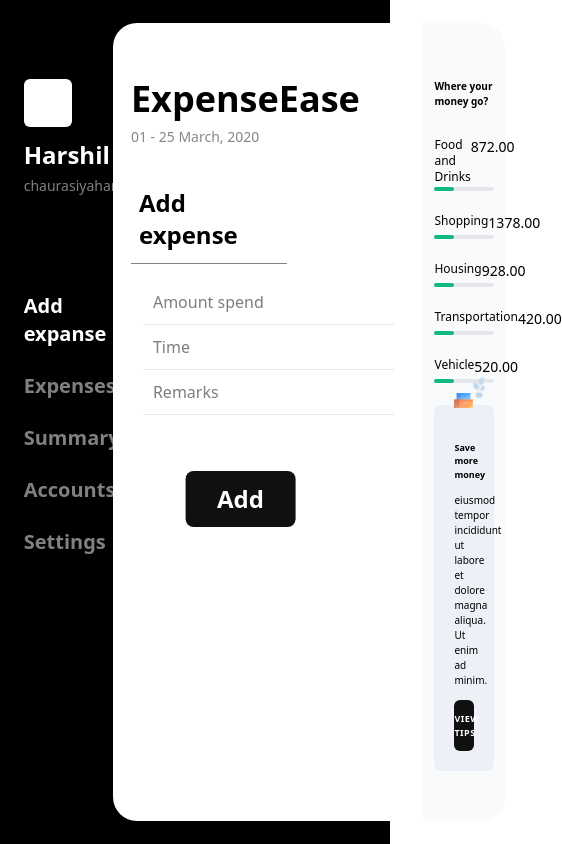
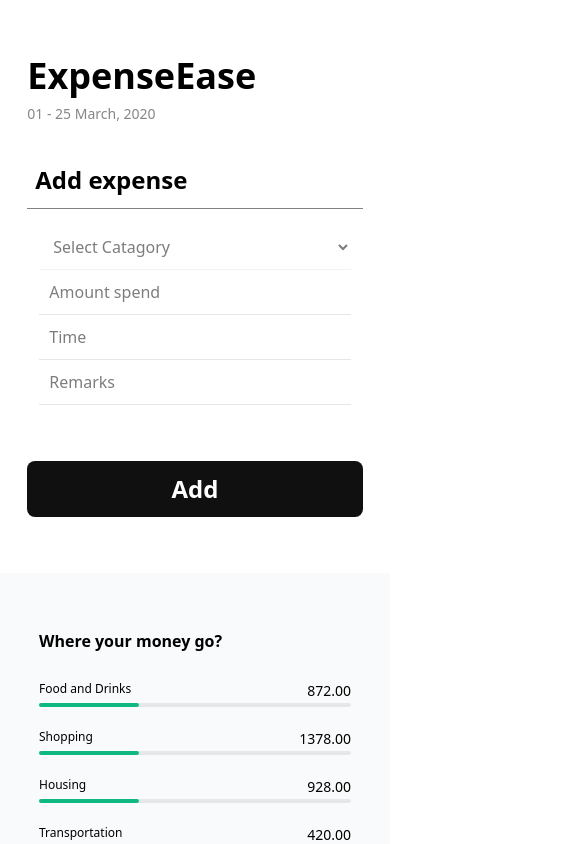
Before and after one commit to prernaaab/ExpenseEase, a React (Vite) app: page /dashboard in a window 390 px wide. Shown: the top 844 px of the page, 562 px wide, since content can reach past the window. Built offline with nearby package versions, Linux system fonts and the light colour scheme.

Commit message:
initial commit

```diff
--- a/src/components/Dashboard/AddExpanse.jsx
+++ b/src/components/Dashboard/AddExpanse.jsx
@@ -1,19 +1,40 @@
-import React from "react";
+import React, { useState } from "react";
 
 export default function AddExpanse() {
+  const [selectedValue, setSelectedValue] = useState("Select Catagory");
+  const handleSelectChange = (event) => {
+    setSelectedValue(event.target.value);
+  };
   return (
-    <div className="py-14 px-[4.5dvw]">
+    <div className="dashboardParent">
       <div className="mb-10">
-        <h3 className="text-4xl font-semibold mb-2">ExpenseEase</h3>
+        <h3 className="text-4xl font-semibold mb-2 break-all text-wrap">
+          ExpenseEase
+        </h3>
         <div className="text-[#101010] opacity-50 text-sm">
           01 - 25 March, 2020
         </div>
       </div>
       <div>
-        <div className="text-2xl font-bold pl-2 pb-3 mb-4 border-b-[0.5px] border-[#828282] w-[40dvw]">
+        <div className="text-2xl font-bold pl-2 pb-3 mb-4 border-b-[0.5px] border-[#828282] md:w-[40dvw]">
           Add expense
         </div>
         <div className="flex flex-col px-3 mb-14">
+          <select
+            name="Select Catagory"
+            onChange={handleSelectChange}
+            defaultValue="Select Catagory"
+            className="bg-white p-[10px] hover:cursor-pointer opacity-[51%] border-b-[1px]"
+          >
+            <option value="Select Catagory" hidden disabled>
+              Select Catagory
+            </option>
+            <option value="Grocery">Grocery</option>
+            <option value="Transportation">Transportation</option>
+            <option value="Housing">Housing</option>
+            <option value="Food and Drink">Food and Drink</option>
+            <option value="Entertainment">Entertainment</option>
+          </select>
           <input
             type="text"
             className="p-[10px] outline-none border-b-[0.8px] placeholder:text-black placeholder:opacity-[51%]"
@@ -30,7 +51,7 @@ export default function AddExpanse() {
             placeholder="Remarks"
           />
         </div>
-        <button className="bg-[#101010] outline-none translate-x-[14dvw] text-white font-semibold py-3 w-[40%] rounded-lg text-2xl">
+        <button className="bg-[#101010] outline-none md:translate-x-[14dvw] max-md:w-full text-white font-semibold py-3 w-[40%] rounded-lg text-2xl">
           Add
         </button>
       </div>
--- a/src/components/Dashboard/DashboardLinks.jsx
+++ b/src/components/Dashboard/DashboardLinks.jsx
@@ -8,10 +8,10 @@ function DashboardLinks() {
     return location.pathname.replace(/\/$/, "") === path.replace(/\/$/, "");
   };
   return (
-    <div className="text-white mt-14 mx-[3dvw] w-[20dvw]">
+    <div className="text-white mt-14 mx-[3dvw] w-[20dvw] max-lg:hidden">
       <div className="bg-white h-12 w-12 rounded-md mb-3"></div>
       <h3 className="text-2xl font-bold mb-1">Harshil</h3>
-      <div className="text-[14px] mb-24 text-white opacity-50 text-wrap">
+      <div className="text-[14px] mb-24 text-white opacity-50 text-wrap break-all">
         chaurasiyaharshil7705@gmail.com
       </div>
       <div className="flex flex-col gap-6 mt-10 text-xl font-bold text-white">
--- a/src/components/Dashboard/Expense.jsx
+++ b/src/components/Dashboard/Expense.jsx
@@ -1,10 +1,13 @@
 import React from "react";
-
+import Graph from "./Graph";
 export default function Expense() {
   return (
-    <div className="py-14 px-[4.5dvw]">
+    <div className="dashboardParent max-w-[55dvw]">
       <div className="mb-10">
         <h3 className="text-4xl font-semibold mb-2">Expense</h3>
+      </div>
+      <div className="w-full">
+        <Graph />
       </div>
     </div>
   );
--- a/src/components/Dashboard/ExpenseDetails.jsx
+++ b/src/components/Dashboard/ExpenseDetails.jsx
@@ -26,10 +26,9 @@ export default function ExpenseDetails() {
     },
   ]);
   return (
-    <div className="bg-[#F9FAFC] py-14 px-[3%] w-[21dvw] flex flex-col justify-between rounded-e-3xl">
-      {/* text-[clamp(10px,1.3dvw,21px)] */}
-      <div>
-        <h3 className="mb-7 text-[clamp(10px,1.4dvw,21px)] font-semibold">
+    <div className="bg-[#F9FAFC] max-md:w-full max-md:px-[10%] py-14 px-[3%] max-lg:w-[20rem] w-[21dvw] flex flex-col justify-between lg:rounded-e-3xl">
+      <div className="max-md:mb-10">
+        <h3 className="mb-7 lg-text-[clamp(10px,1.4dvw,21px)] font-semibold">
           Where your money go?
         </h3>
         <div>
@@ -53,18 +52,18 @@ export default function ExpenseDetails() {
       </div>
       <div className="rounded-lg bg-[#EDF0F6] w-full p-5 relative">
         <div className="flex justify-between mb-4">
-          <img src={img1} alt="img" className="h-[4dvw] -mt-8" />
-          <img src={img2} alt="img" className="h-[5.5dvw] -mt-12" />
+          <img src={img1} alt="img" className="lg:h-[4dvw] max-sm:h-[4rem] -mt-8" />
+          <img src={img2} alt="img" className="lg:h-[5.5dvw] max-sm:h-[5.1rem] -mt-12" />
         </div>
         <div className="flex flex-col gap-y-3">
-          <h3 className="font-semibold text-[clamp(9px,1.3dvw,24px)]">
+          <h3 className="font-semibold lg:text-[clamp(9px,1.3dvw,24px)]">
             Save more money
           </h3>
-          <p className="text-[clamp(10px,1dvw,20px)]">
+          <p className="lg:text-[clamp(10px,1dvw,20px)]">
             eiusmod tempor incididunt ut labore et dolore magna aliqua. Ut enim
             ad minim.
           </p>
-          <button className="bg-[#101010] text-white text-[clamp(9px,1dvw,12px)] rounded-md font-semibold tracking-wider py-3 w-full">
+          <button className="bg-[#101010] text-white text-sm lg:text-[clamp(9px,1dvw,12px)] rounded-md font-semibold tracking-wider py-3 w-full">
             VIEW TIPS
           </button>
         </div>
--- /dev/null
+++ b/src/components/Dashboard/Graph.jsx
@@ -0,0 +1,27 @@
+import React from "react";
+import { BarChart, Bar, ResponsiveContainer } from "recharts";
+
+const data = [
+  { name: "January", sales: 50 },
+  { name: "February", sales: 40 },
+  { name: "March", sales: 60 },
+  { name: "April", sales: 70 },
+  { name: "May", sales: 50 },
+];
+
+// rgba(21, 122, 255, 1) : on focus
+const MyBarChart = () => (
+  <div className="h-24">
+    <ResponsiveContainer width={"100%"} height={"100%"}>
+      <BarChart data={data} width={50} height={48}>
+        <Bar
+          className="hover:cursor-pointer"
+          dataKey="sales"
+          fill="rgba(21, 122, 255, .2)"
+        />
+      </BarChart>
+    </ResponsiveContainer>
+  </div>
+);
+
+export default MyBarChart;
--- a/src/components/Dashboard/Features.jsx
+++ b/src/components/LandingPage/Features.jsx
@@ -16,7 +16,7 @@ export default function Features() {
     },
   ]);
   return (
-    <div className="flex gap-2 flex-wrap">
+    <div className="flex gap-2 flex-wrap break-all">
       {features.map((items) => {
         return (
           <div
--- a/src/components/Dashboard/Work.jsx
+++ b/src/components/LandingPage/Work.jsx
@@ -16,7 +16,8 @@ export default function Work() {
     },
   ]);
   return (
-    <div className="grid grid-cols-3 max-xl:grid-cols-2 max-lg:grid-cols-1 overflow-hidden">
+    //
+    <div className="overflow-hidden grid grid-cols-3 max-xl:grid-cols-2 max-lg:grid-cols-1 gap-x-3">
       {work.map((items) => {
         return (
           <div key={items.para} className="max-lg:mb-3">
@@ -28,7 +29,7 @@ export default function Work() {
             </div>
             <div className="max-w-[27.3rem] flex flex-col">
               <div className="bg-[#F8F8F8] px-5 py-3 rounded-2xl max-sm:px-3">
-                <h3 className="text-[1.6rem] font-extrabold max-sm:text-[1rem] break-words">
+                <h3 className="text-[1.6rem] font-extrabold max-lg:text-[clamp(21px,3dvw,24px)] break-words">
                   {items.heading}
                 </h3>
                 <div className="text-[16px] opacity-50 max-w-[19.87rem]">
--- a/src/components/LandingPage/portfolio.jsx
+++ b/src/components/LandingPage/portfolio.jsx
@@ -31,7 +31,7 @@ function Portfolio() {
   return (
     <div className="mx-24 max-lg:mx-[15%] my-32">
       <div className="my-9">
-        <h2 className="font-extrabold text-4xl sm:max-w-96 mb-3 max-sm:text-xl">
+        <h2 className="font-extrabold text-4xl sm:max-w-96 leading-snug mb-3 max-sm:text-[clamp(20px,6dvw,10rem)]">
           Why Choose Our Expense Tracker Web App?
         </h2>
         <div className="max-w-[34.5rem]">
--- a/src/components/Layout.jsx
+++ b/src/components/Layout.jsx
@@ -5,9 +5,9 @@ import { DashboardLinks, ExpenseDetails } from "./index";
 export default function layout() {
   return (
     <div className="bg-black max-h-[100dvh]">
-      <div className="flex py-[2.67dvh] px-3">
+      <div className="flex lg:py-[2.67dvh] lg:px-3">
         <DashboardLinks />
-        <div className="bg-white w-full flex justify-between rounded-3xl h-[94.65dvh]">
+        <div className="bg-white w-full max-md:flex-col max-md:items-center flex justify-between lg:rounded-3xl max-lg:h-[100dvh] lg:h-[94.65dvh]">
           <Outlet />
           <ExpenseDetails />
         </div>
--- a/src/components/index.js
+++ b/src/components/index.js
@@ -1,10 +1,10 @@
 import Layout from "./Layout";
-import Work from "./Dashboard/Work";
+import Work from "./LandingPage/Work";
 import FAQ from "./LandingPage/FAQ";
 import Expense from "./Dashboard/Expense";
 import Summary from "./Dashboard/Summary";
 import Settings from "./Dashboard/Settings";
-import Features from "./Dashboard/Features";
+import Features from "./LandingPage/Features";
 import Accounts from "./Dashboard/Accounts";
 import Feedback from "./LandingPage/Feedback";
 import Portfolio from "./LandingPage/portfolio";
--- a/src/index.css
+++ b/src/index.css
@@ -35,6 +35,9 @@
     @apply opacity-60 mb-7;
   }
 
+  .dashboardParent {
+    @apply py-14 md:px-[4.5dvw] max-md:px-[7%] flex flex-col max-md:w-full;
+  }
 }
 
 progress::-webkit-progress-bar {
@@ -63,3 +66,17 @@ progress::-moz-progress-bar {
   filter: blur(0);
   transform: scale(1.1);
 }
+
+::-webkit-scrollbar {
+  width: 10px;
+}
+
+::-webkit-scrollbar:hover {
+  cursor: pointer;
+}
+
+::-webkit-scrollbar-thumb {
+  border-radius: 5px;
+  background-color: #808080;
+  border: 2px solid #f0f0f0;
+}
```
Also changed, not shown: package.json (+4 -3 lines), 1 other file (tests, documents, lock files or other folders). Lines whose indentation alone changed are shown as unchanged.
